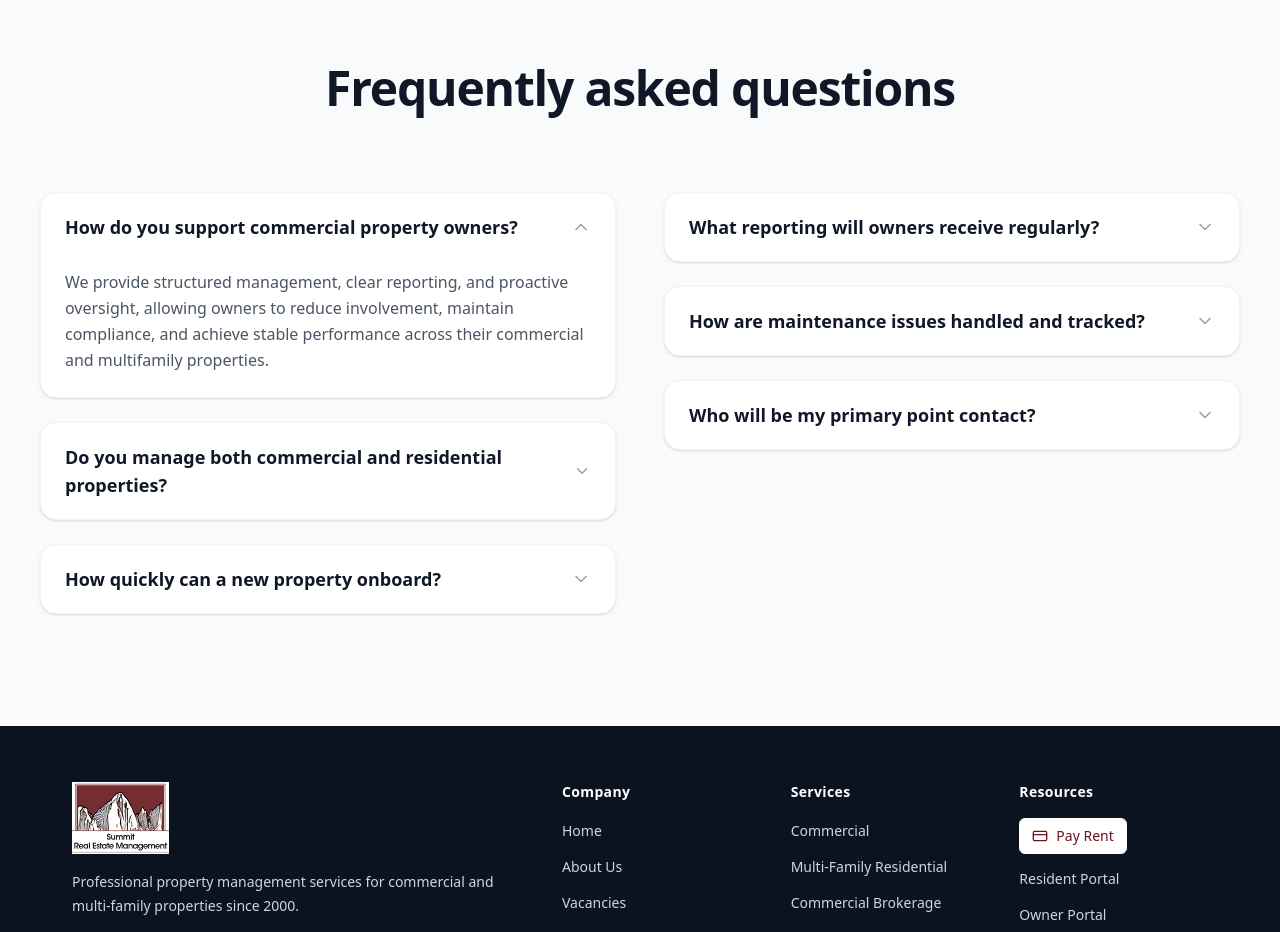
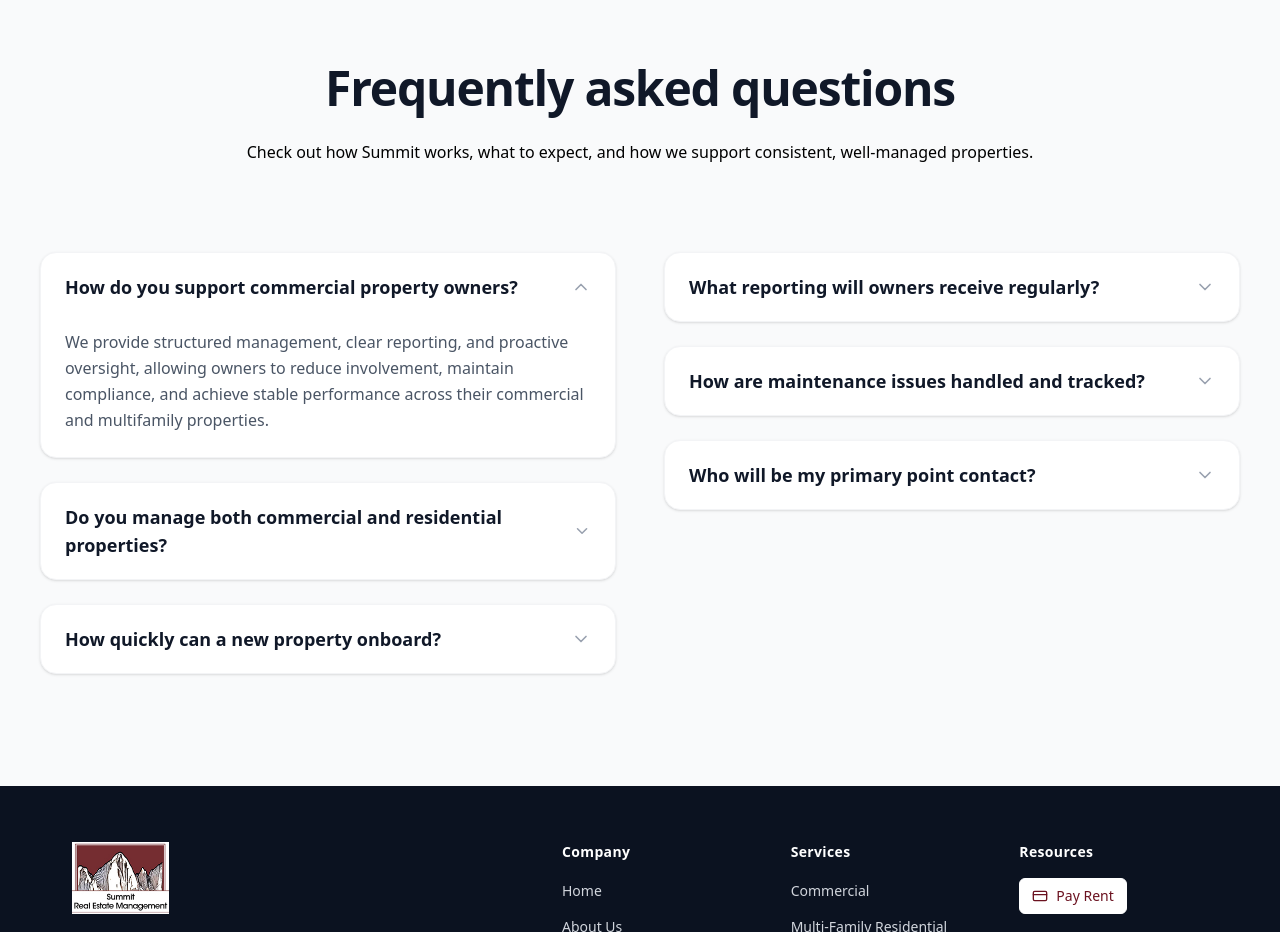
Before and after one commit to summit-rem/summit-rem-website, a React (Vite) app: page / in a window 1280 px wide. Shown: the part 5820-6752 px from the top of the page. Built offline with nearby package versions, Linux system fonts and the light colour scheme.

Commit message:
Updated - FAQ.jsx content

```diff
--- a/src/components/sections/FAQ/FAQ.jsx
+++ b/src/components/sections/FAQ/FAQ.jsx
@@ -94,6 +94,7 @@ export default function FAQ({
           <h2 className="text-4xl lg:text-5xl font-extrabold tracking-tight text-gray-900">
             {title}
           </h2>
+          <p className="mt-5 py-2">Check out how Summit works, what to expect, and how we support consistent, well-managed properties.</p>
         </div>
 
         {/* FAQ Grid - Two independent columns */}
```
